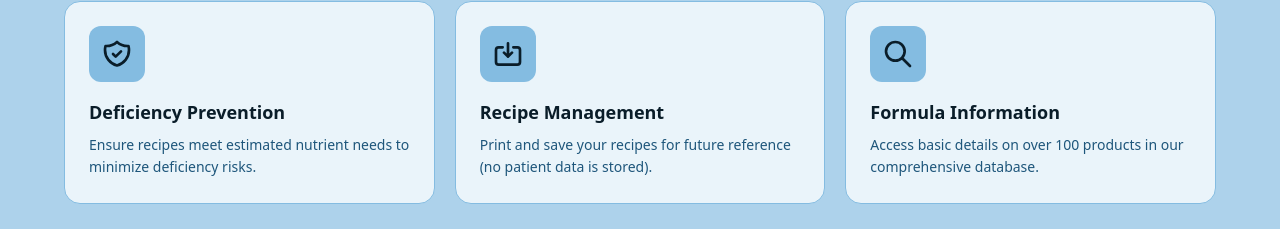
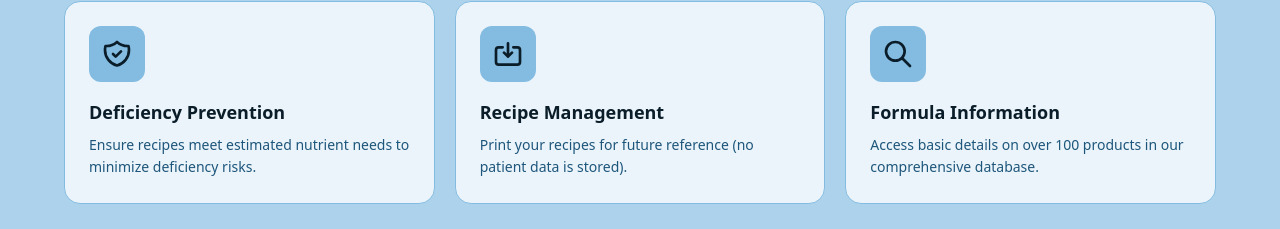
Before and after one commit to ethanbonsall/Pediatric-Blue-Book, a Next.js app in the folder web/: page / in a window 1280 px wide. Shown: the part 1067-1296 px from the top of the page. Built offline with nearby package versions, Linux system fonts and the light colour scheme; no server answers; what @react-pdf/renderer would draw is missing.

Commit message:
Updated feature

```diff
--- a/web/components/features.tsx
+++ b/web/components/features.tsx
@@ -104,7 +104,7 @@ export const features: Feature[] = [
       </svg>
     ),
     title: "Recipe Management",
-    desc: "Print and save your recipes for future reference (no patient data is stored).",
+    desc: "Print your recipes for future reference (no patient data is stored).",
   },
   {
     icon: (
```
